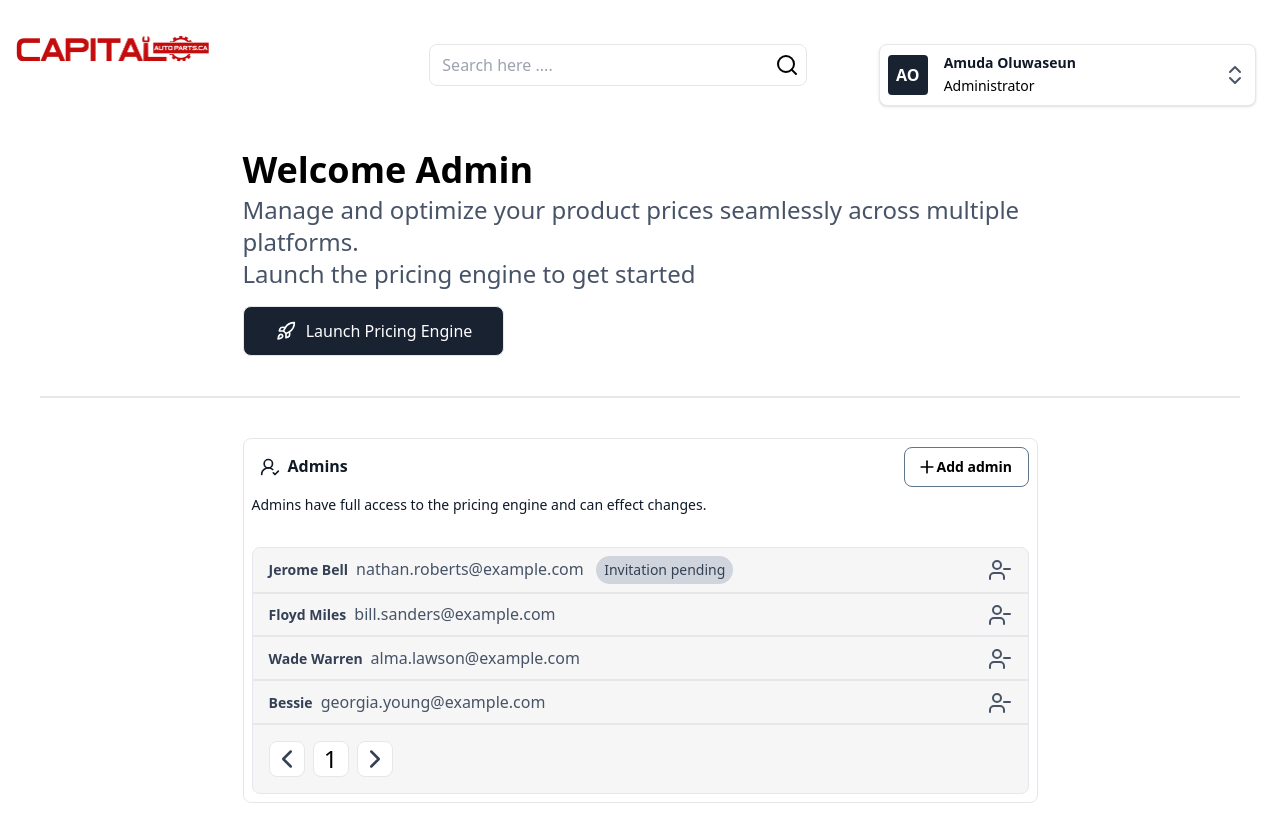
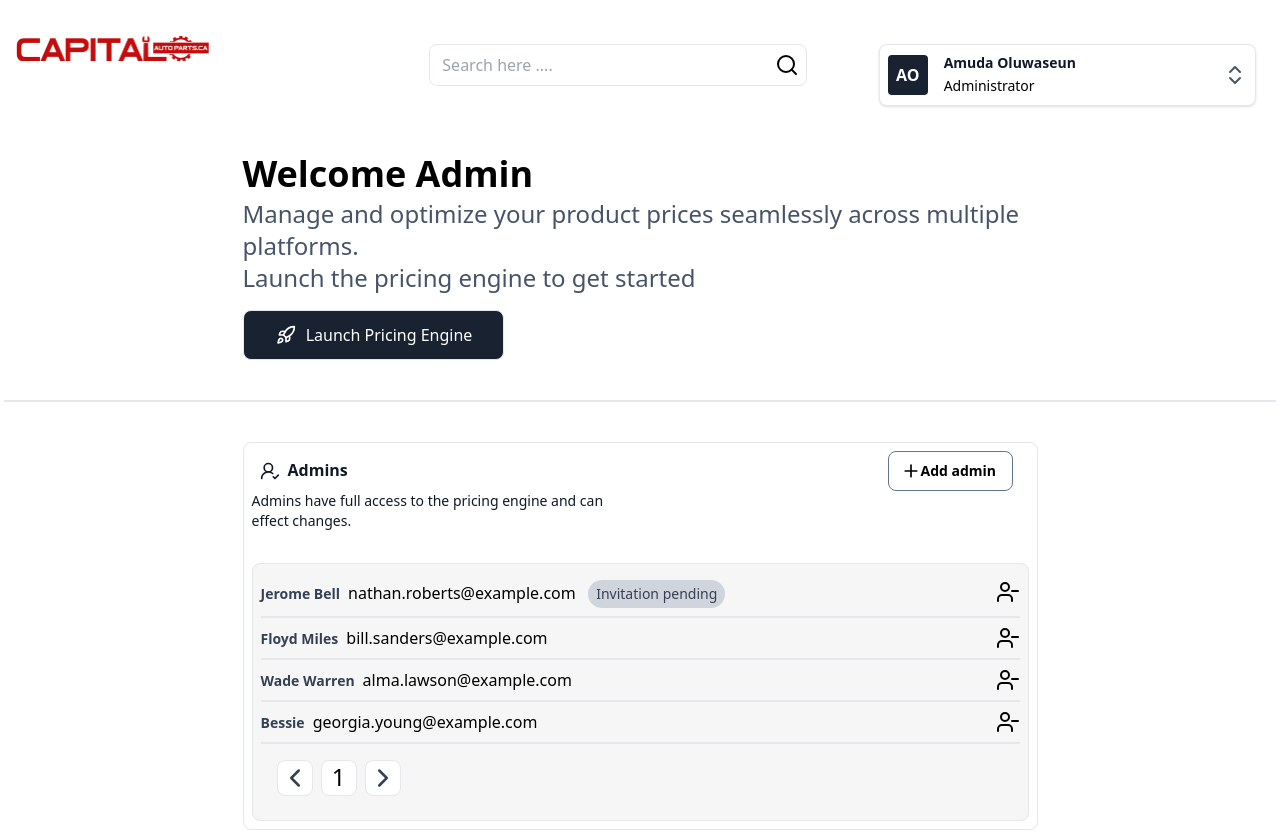
Before and after one commit to DevAmuleya/KB, a React (Vite) app: page / in a window 1280 px wide. Shown: the part 780-1612 px from the top of the page. Built offline with nearby package versions, Linux system fonts and the light colour scheme.

Commit message:
first commit

```diff
--- a/src/component/Home.jsx
+++ b/src/component/Home.jsx
@@ -69,7 +69,7 @@ const Home = () => {
 
         </div>
 
-        <div className='px-10'>
+        <div className='p-1'>
             <div className='w-full mx-auto flex justify-center items-center'>
                 <div className="flex-col max-w-[795px] items-center mt-5">
                     <div className="mb-4">
@@ -95,8 +95,8 @@ const Home = () => {
 
             <div className='w-full mx-auto flex justify-center mb-10'>
                 <div className='max-w-[795px] border p-2 rounded-lg w-full'>
-                    <div className="flex justify-between w-full">
-                        <div className="flex flex-col gap-2 justify-start mr-auto">
+                    <div className="flex flex-col gap-2 lg:flex-row justify-between w-full">
+                        <div className="flex-1 flex-col w-full gap-2 justify-start mr-auto">
                             <div className="text-[16px] font-[600] leading-[23.2px] text-[#101928] flex items-center p-2">
                                 <UserRoundCheck className="w-[20px] h-[20px]" />
                                 <p className="px-2">Admins</p>
@@ -106,54 +106,61 @@ const Home = () => {
                             </p>
                         </div>
 
-                        <div className='flex justify-end'>
+                        <div className='flex-1 w-full'>
+                            <div className='flex lg:justify-end mr-4'>
                                 <button onClick={handleClick} className="border rounded-lg w-[125px] h-10 mt-2 sm:mt-0 px-[12px] py-[8px] font-[600] leading-[20.3px] text-sm border-[#5E758C] flex items-center hover:scale-105">
                                     <Plus className="h-[20px] w-[20px]" />
                                     <span>Add admin</span>
                                 </button>
                             </div>
                         </div>
+                    </div>
 
-                    <div className='border border-[#E4E7EC] rounded-lg bg-[#F6F6F6] mt-8 flex flex-col'>
-                        <p className="flex justify-between items-center gap-x-3 font-normal text-[#475367] border-b-2 py-2">
-                            <span>
-                                <span className="font-semibold text-[14px] leading-[20.3px] text-[#344054] pr-2 p-[16px]">
+                    <div className='border border-[#E4E7EC] rounded-lg bg-[#F6F6F6] mt-8 flex flex-col p-2'>
+                        <div className='relative w-full flex justify-between border-b-2 py-2'>
+                            <p >
+                                <span className="font-semibold text-[14px] leading-[20.3px] text-[#344054] pr-2 ">
                                     Jerome Bell
                                 </span>
                                 nathan.roberts@example.com &nbsp;&nbsp;
                                 <span className="bg-[#D0D5DD] px-2 py-1 rounded-full text-[#344054] text-sm mb-1 sm:mb-0 inline-block hover:bg-red-400 transition-all">
                                     Invitation pending
                                 </span>
-                            </span>
-                            <span className='pr-[16px]'><UserMinus className='inline'/></span>
                             </p>
-                        <p className="flex justify-between items-center gap-x-3 font-normal text-[#475367] border-b-2 py-2">
-                            <span>
-                                <span className="font-semibold text-[14px] leading-[20.3px] text-[#344054] pr-2 p-[16px]">
+                           <UserMinus size={24} />
+                        </div>
+
+                        <div className='relative w-full flex justify-between border-b-2 py-2'>
+                            <p >
+                                <span className="font-semibold text-[14px] leading-[20.3px] text-[#344054] pr-2 ">
                                     Floyd Miles
                                 </span>
                                 bill.sanders@example.com
-                            </span>
-                            <span className='pr-[16px]'><UserMinus className='inline'/></span>
                             </p>
-                        <p className="flex justify-between items-center gap-x-3 font-normal text-[#475367] border-b-2 py-2">
-                            <span>
-                                <span className="font-semibold text-[14px] leading-[20.3px] text-[#344054] pr-2 p-[16px]">
+                           <UserMinus size={24} />
+                        </div>
+
+                        <div className='relative w-full flex justify-between border-b-2 py-2'>
+                            <p >
+                                <span className="font-semibold text-[14px] leading-[20.3px] text-[#344054] pr-2 ">
                                     Wade Warren
                                 </span>
                                 alma.lawson@example.com
-                            </span>
-                            <span className='pr-[16px]'><UserMinus className='inline'/></span>
                             </p>
-                        <p className="flex justify-between items-center gap-x-3 font-normal text-[#475367] border-b-2 py-2">
-                            <span>
-                                <span className="font-semibold text-[14px] leading-[20.3px] text-[#344054] pr-2 p-[16px]">
+                           <UserMinus size={24} />
+                        </div>
+
+                        <div className='relative w-full flex justify-between border-b-2 py-2'>
+                            <p >
+                                <span className="font-semibold text-[14px] leading-[20.3px] text-[#344054] pr-2 ">
                                     Bessie
                                 </span>
                                 georgia.young@example.com
-                            </span>
-                            <span className='pr-[16px]'><UserMinus className='inline'/></span>
                             </p>
+                           <UserMinus size={24} />
+                        </div>
+
+
                         <div className='flex my-auto px-[16px] py-4'>
                             <div className='h-[36px] w-[124px] flex items-center gap-x-2'>
                                 <div className='h-[36px] w-[36px] flex justify-center items-center bg-white border rounded-lg'><ChevronLeft className='w-[30px] h-[30px] text-[#344054]'/></div>
```
Lines whose indentation alone changed are shown as unchanged.
